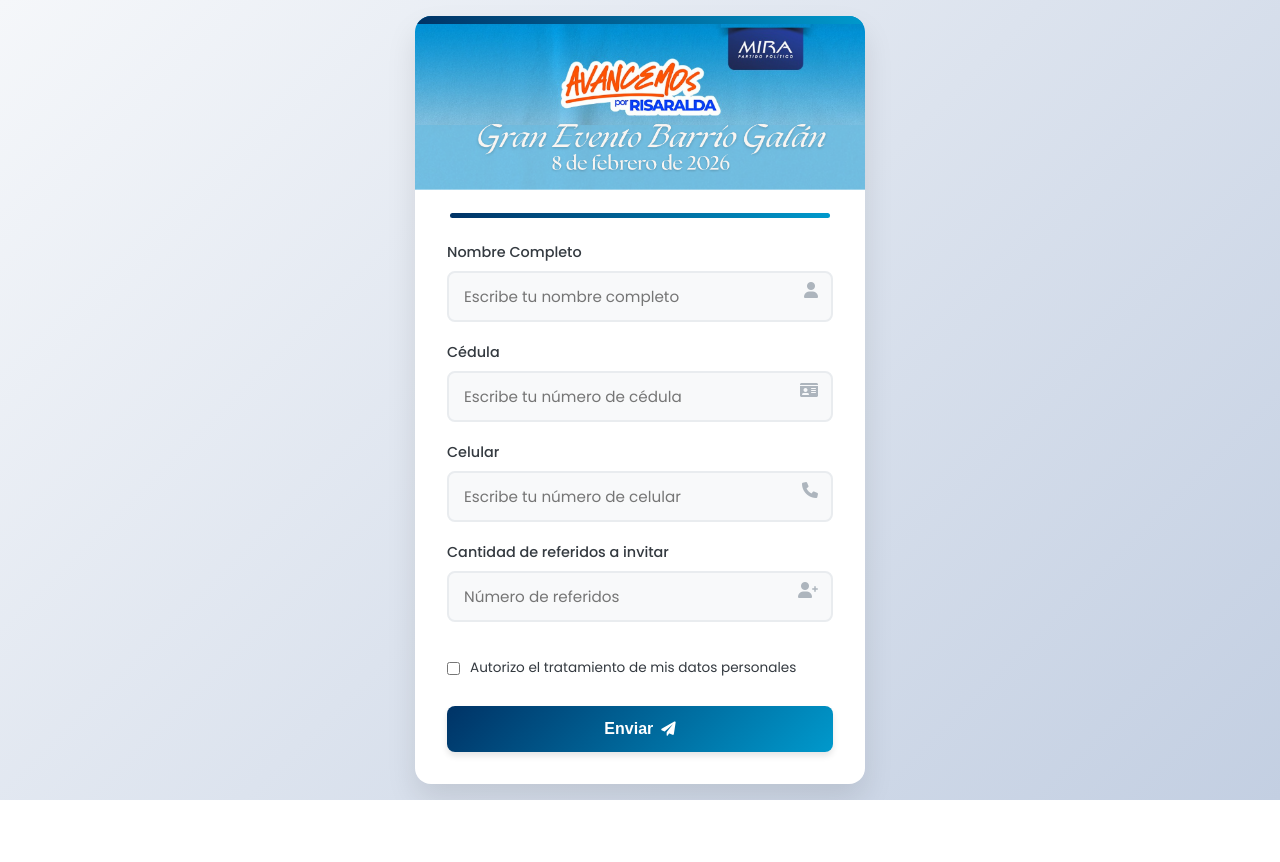
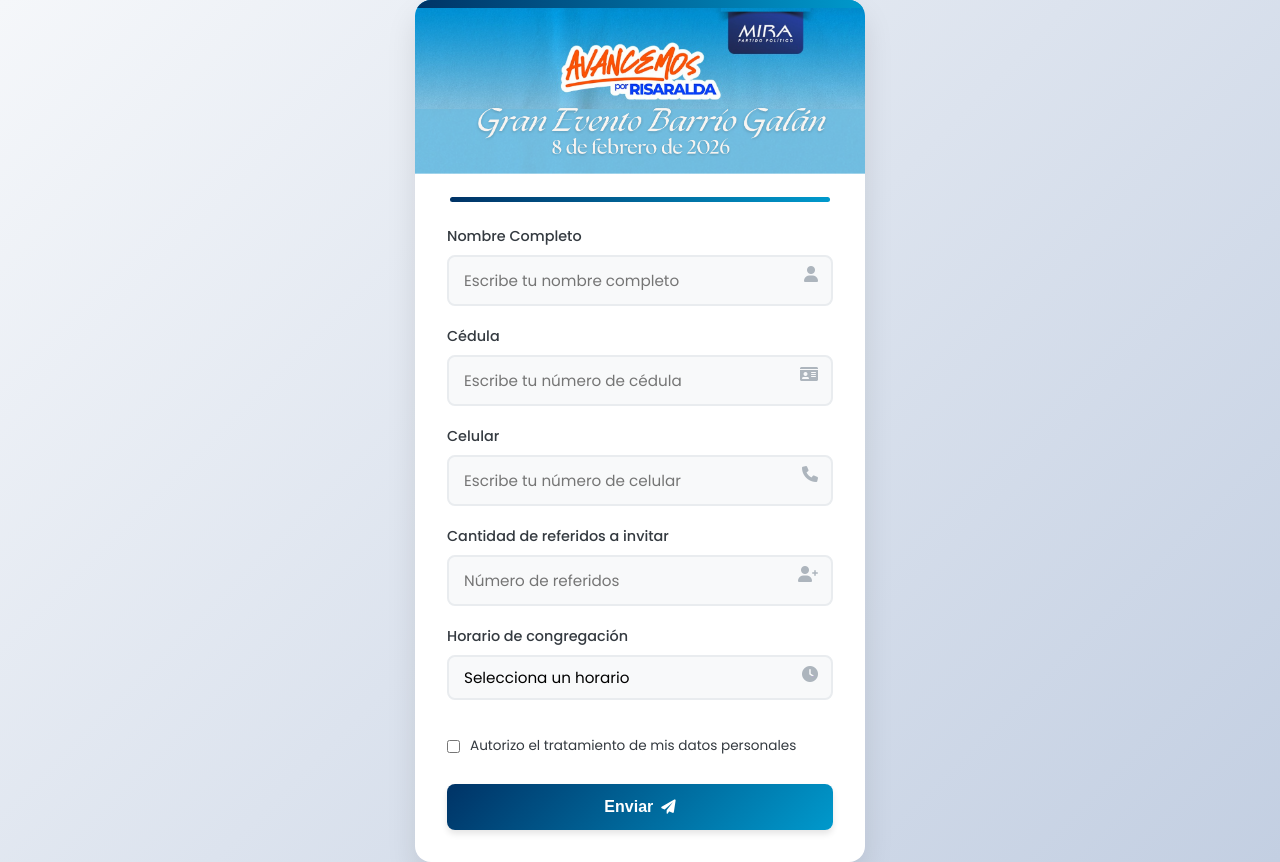
Before and after one commit to amcdvg/eventoGalan, a plain HTML site: page index.html in a window 1280 px wide. Before the commit the page ends 800 px from the top, so only its background shows below. Drawn offline with Linux system fonts and the light colour scheme; no server answers.

Commit message:
agregar campo de Horario de Congregación

```diff
--- a/index.html
+++ b/index.html
@@ -310,6 +310,18 @@
                 <i class="fas fa-user-plus"></i>
             </div>
 
+            <!-- Campo: Horario de congregación -->
+            <div class="form-group">
+                <label for="horario">Horario de congregación</label>
+                <select id="horario" name="Horario de congregación" required>
+                    <option value="" disabled selected>Selecciona un horario</option>
+                    <option value="7:00 am">7:00 am</option>
+                    <option value="5:00 pm">5:00 pm</option>
+                    <option value="7:00 pm">7:00 pm</option>
+                </select>
+                <i class="fas fa-clock"></i>
+            </div>
+
             <div class="checkbox-group">
                 <input
                     type="checkbox"
```
